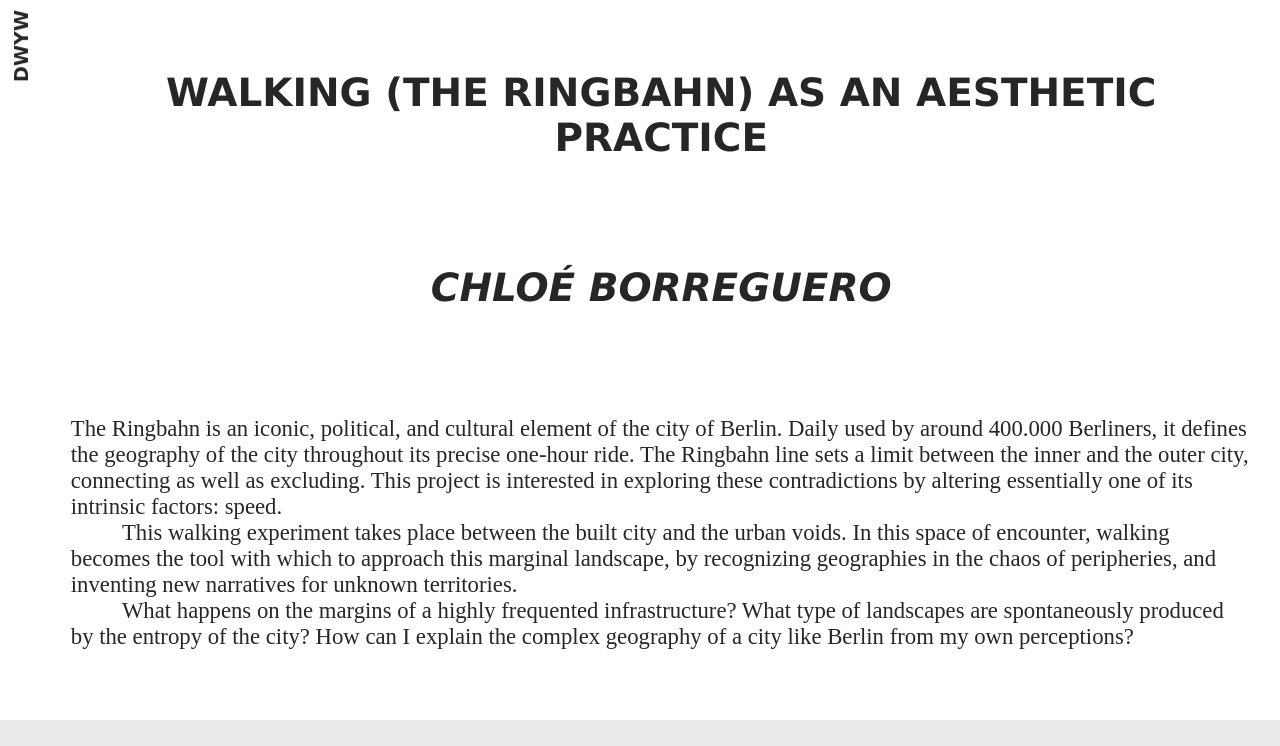
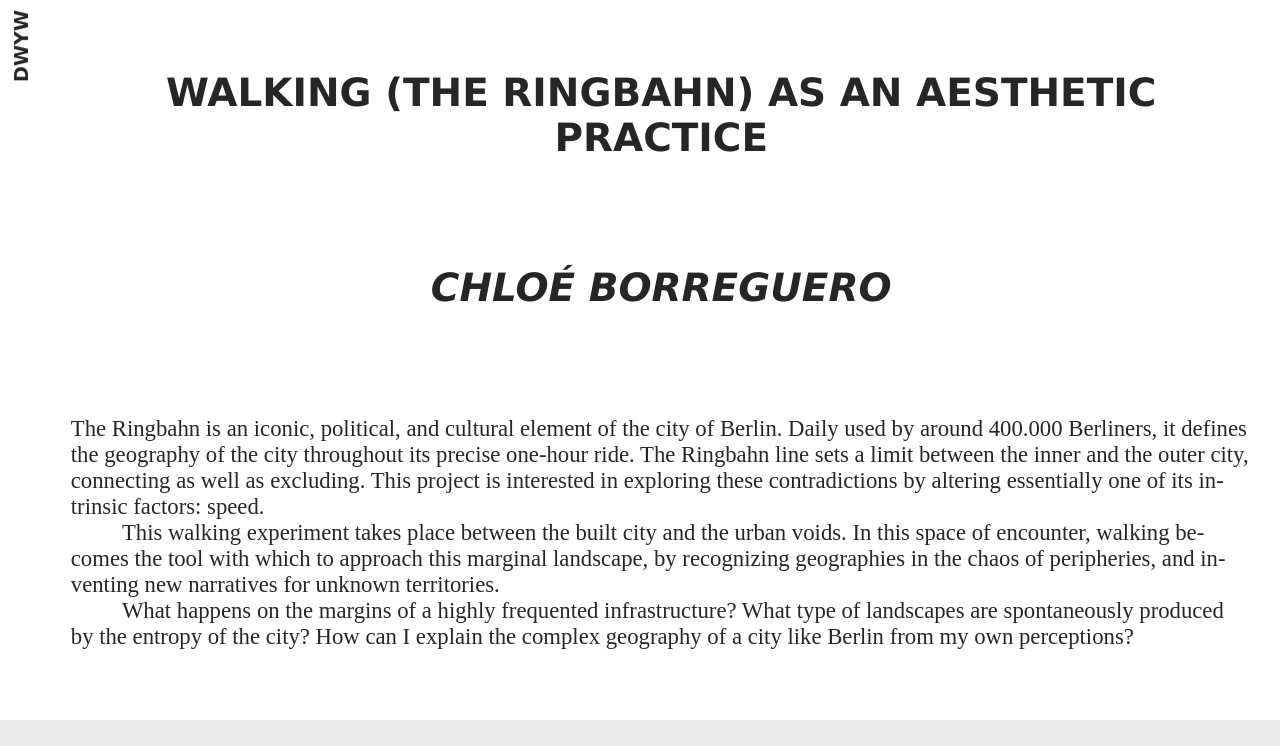
Before and after one commit to messismore/do-what-you-want, a Nuxt app: page /ringbahn in a window 1280 px wide. Shown: the top 746 px of the page. Built offline with nearby package versions, Linux system fonts and the light colour scheme; grey boxes are pictures that could not be loaded.

Commit message:
Fix #3 Hyphenate paragraphs

```diff
--- a/components/AppArticle.vue
+++ b/components/AppArticle.vue
@@ -63,6 +63,10 @@ export default {
       margin-left: var(--space-m-l);
       max-width: var(--space-7xl);
     }
+
+    p {
+      hyphens: auto;
+    }
   }
 
   article,
--- a/components/AppProject.vue
+++ b/components/AppProject.vue
@@ -79,8 +79,12 @@ export default {
       padding: 0;
     }
 
-    p:not(:first-of-type) {
-      text-indent: var(--space-l);
+    p {
+      hyphens: auto;
+
+      &:not(:first-of-type) {
+        text-indent: var(--space-l);
+      }
     }
   }
 
```
